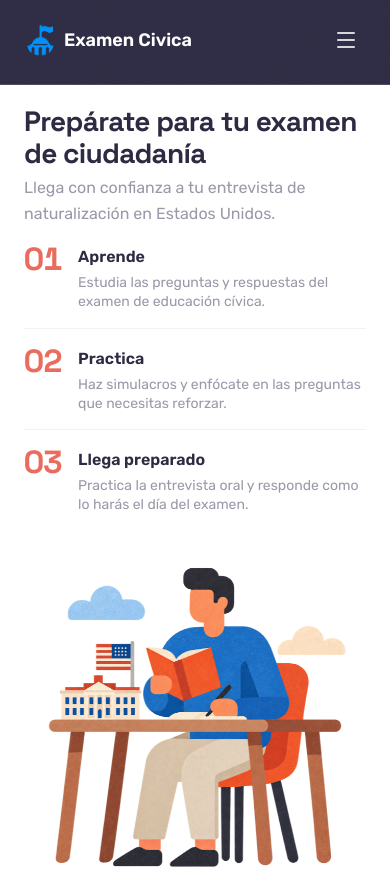
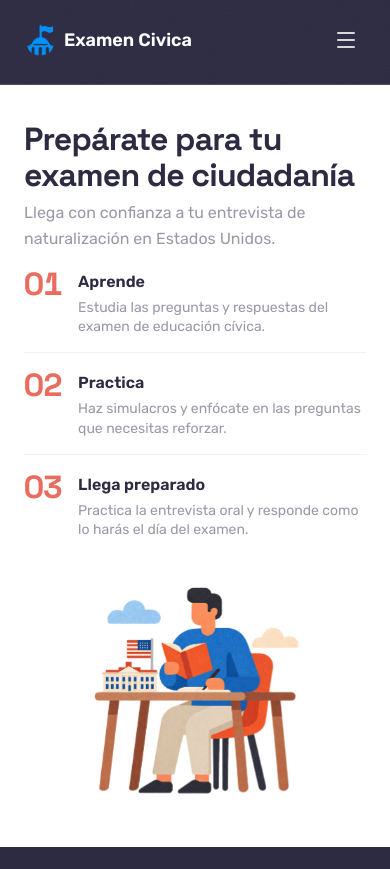
Before and after one commit to dmduffis/examen-civica-eeuu, a Next.js app: page / in a window 390 px wide. Shown: the top 869 px of the page. Built offline with nearby package versions, Linux system fonts and the light colour scheme; no server answers.

Commit message:
small fixes

```diff
--- a/src/app/entrevista/page.tsx
+++ b/src/app/entrevista/page.tsx
@@ -480,7 +480,7 @@ export default function InterviewPage() {
               <PageHeadingWithIcon
                 iconSrc="/icon_quiz_interview.png"
                 title="Entrevista de Práctica"
-                subtitle="Prepárate con confianza: practica en inglés y en audio, escucha las preguntas y responde en voz alta con el micrófono, igual que en la entrevista de naturalización."
+                subtitle="Practica en inglés con audio: escucha y responde en voz alta."
                 priority
               />
             </div>
@@ -553,7 +553,7 @@ export default function InterviewPage() {
                   width={1122}
                   height={1402}
                   alt="Oficial de práctica para la entrevista"
-                  className="w-[min(100%,320px)] sm:w-[min(100%,440px)] h-auto object-contain"
+                  className="w-[min(100%,220px)] sm:w-[min(100%,440px)] h-auto object-contain"
                   priority
                 />
               </div>
--- a/src/app/page.tsx
+++ b/src/app/page.tsx
@@ -84,8 +84,8 @@ export default function Home() {
     <main className="flex flex-col w-full items-center justify-center page-top pb-16 lg:items-stretch">
       <div className="w-full min-w-0 px-6 sm:px-8 max-w-6xl lg:max-w-none mx-auto lg:mx-0">
         {/* 1. Hero header */}
-        <header className="page-title-in mb-4 sm:mb-5 lg:mb-6 text-left max-w-3xl">
-          <h1 className="page-heading mb-1.5">
+        <header className="page-title-in mt-4 sm:mt-8 mb-4 sm:mb-5 lg:mb-6 text-left max-w-3xl">
+          <h1 className="page-heading mb-1.5 !text-[2rem] sm:!text-[2.7rem] lg:!text-[2.85rem]">
             Prepárate para tu examen de ciudadanía
           </h1>
           <p className="text-base sm:text-lg text-brand-muted leading-relaxed max-w-2xl">
@@ -131,7 +131,7 @@ export default function Home() {
               width={1254}
               height={1254}
               alt="Person studying for the US civics exam with a White House model on the desk"
-              className="w-[min(100%,320px)] lg:w-[min(100%,441px)] h-auto"
+              className="w-[min(100%,220px)] lg:w-[min(100%,441px)] h-auto"
               priority
             />
           </div>
```
